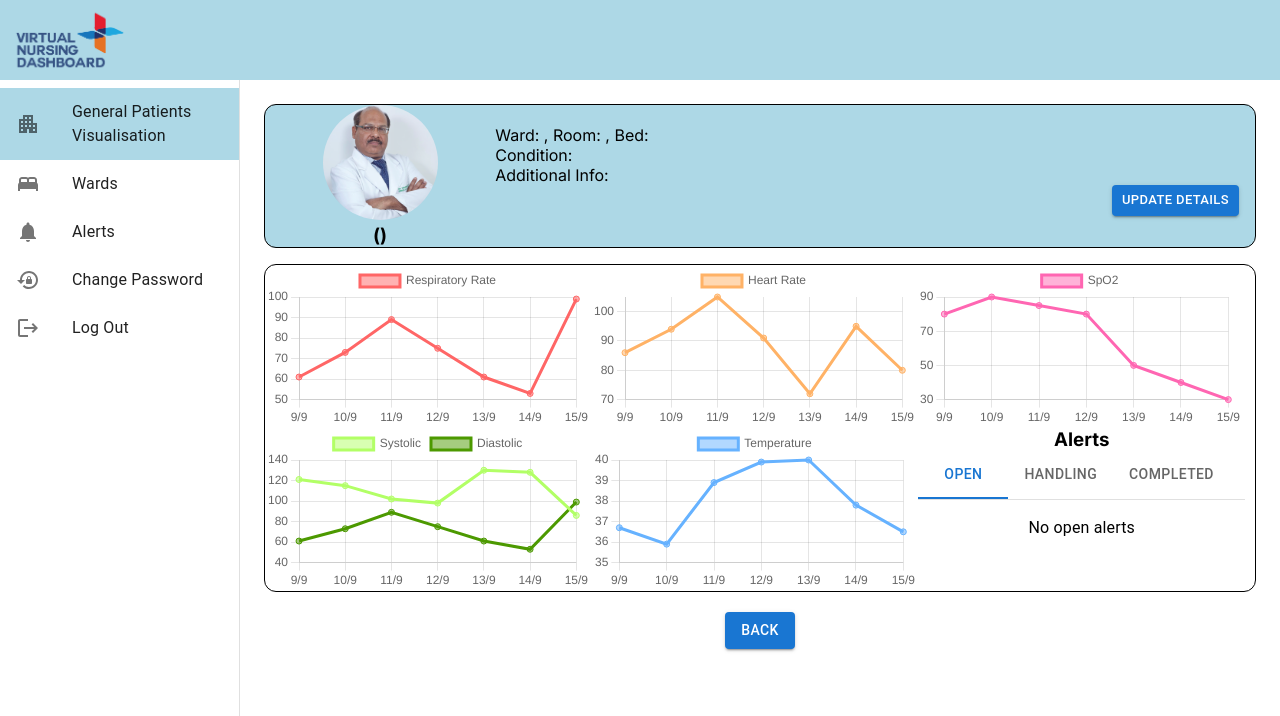
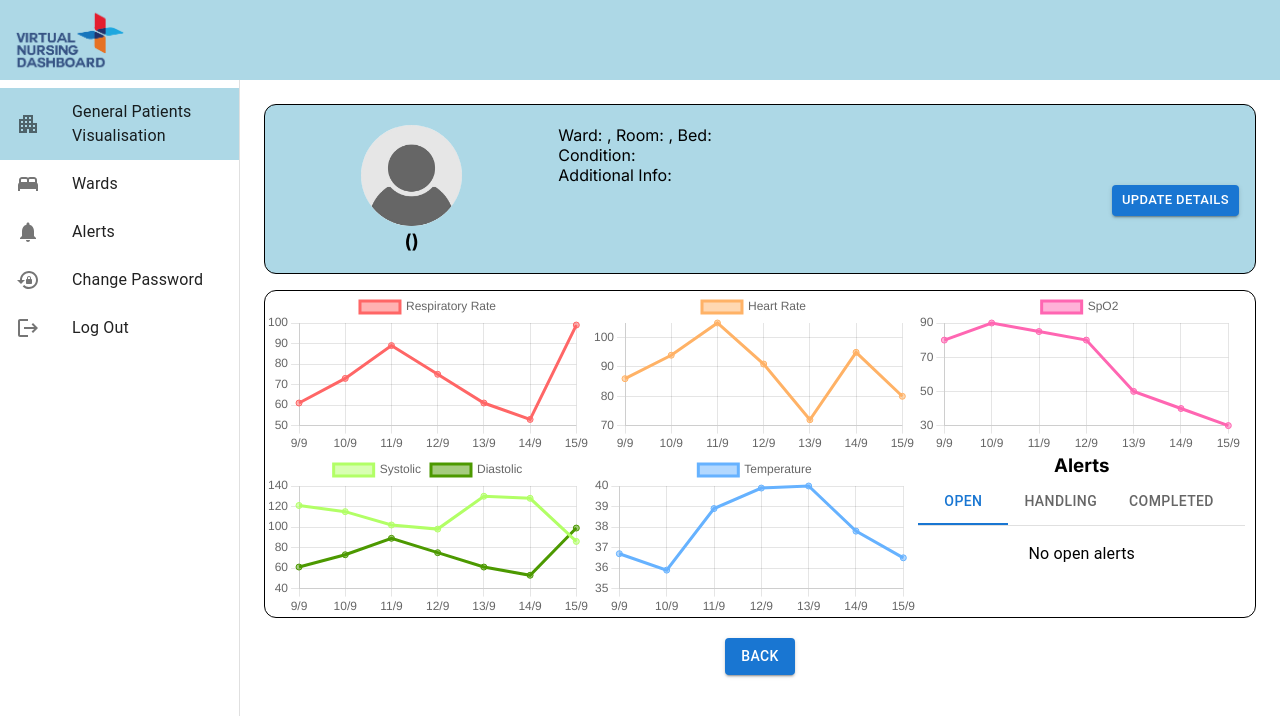
Before and after one commit to AHVirtualNursing/virtual-nursing-dashboard, a Next.js app: page /patientVisualisation in a window 1280 px wide. Shown: the top 716 px of the page. Built offline with nearby package versions, Linux system fonts and the light colour scheme; no server answers; sample sign-in values are in the browser's storage.

Commit message:
change to a generic picture

```diff
--- a/src/pages/patientVisualisation.tsx
+++ b/src/pages/patientVisualisation.tsx
@@ -14,7 +14,7 @@ import { Inter } from "next/font/google";
 import { useRouter } from "next/router";
 import styles from "@/styles/Dashboard.module.css";
 import Image from "next/image";
-import profilePic from "../../public/doctor.png";
+import profilePic from "../../public/profilepic.jpg";
 import MonitorHeartIcon from "@mui/icons-material/MonitorHeart";
 import ThermostatIcon from "@mui/icons-material/Thermostat";
 import BloodtypeIcon from "@mui/icons-material/Bloodtype";
@@ -277,10 +277,10 @@ const patientVisualisationPage = () => {
                 borderRadius: 3,
               }}
             >
-              <Box>
+              <Box sx={{ padding: "20px" }}>
                 <Image
                   style={{
-                    width: "50%",
+                    width: "40%",
                     height: "auto",
                     borderRadius: "50%",
                   }}
```
Also changed, not shown: public/doctor.png (deleted), public/profilepic.jpg (added).
